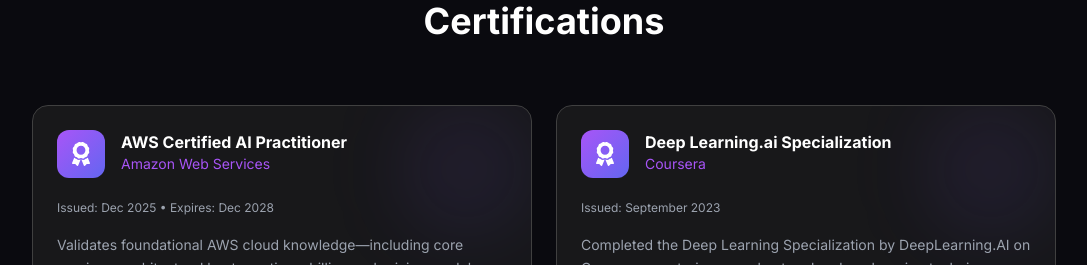
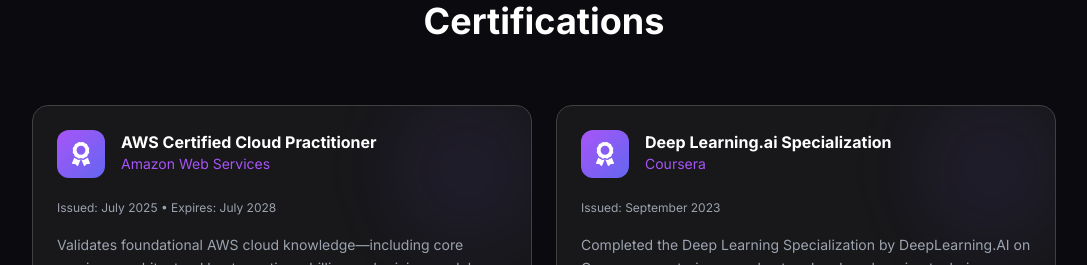
Before and after one commit to GautamaShastry/portfolio, a React (Vite) app: page / in a window 1280 px wide. Shown: the part 2820-3085 px from the top of the page, without its empty margins (96-1183 px from the left). Built offline with nearby package versions, Linux system fonts and the light colour scheme.

Commit message:
made minor changes in certifications

```diff
--- a/src/constants/index.js
+++ b/src/constants/index.js
@@ -282,10 +282,10 @@
 
 export const CERTIFICATIONS = [
     {
-        title: "AWS Certified AI Practitioner",
+        title: "AWS Certified Cloud Practitioner",
         issuer: "Amazon Web Services",
-        issueDate: "Dec 2025",
-        expiryDate: "Dec 2028",
+        issueDate: "July 2025",
+        expiryDate: "July 2028",
         URL: "https://www.credly.com/badges/22bb5f28-bedf-4478-9ead-179bee16ceff/linked_in?t=sz292g",
         prepareURL: "https://www.udemy.com/course/aws-certified-cloud-practitioner-new/",
         description: "Validates foundational AWS cloud knowledge—including core services, architectural best practices, billing and pricing models, and the shared‑responsibility security framework—so you can confidently articulate the AWS value proposition to technical and non‑technical stakeholders."
```
